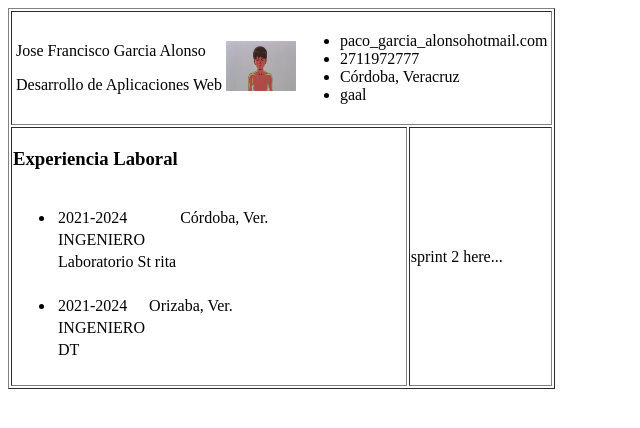
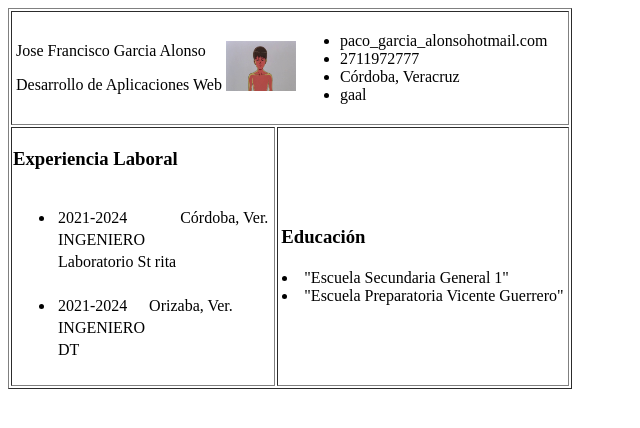
Before and after one commit to gaal-7/tddtest, an Angular app: page / in a window 1280 px wide. Shown: the top 428 px of the page, without its empty margins (0-640 px from the left). Built offline with nearby package versions, Linux system fonts and the light colour scheme.

Commit message:
add education branch #3

```diff
--- a/src/app/app.component.html
+++ b/src/app/app.component.html
@@ -9,8 +9,8 @@
             <app-work-experience></app-work-experience>
         </td>
 
-        <td>
-            sprint 2 here...
-        </td>
+            <td>
+                <app-education></app-education>
+            </td>
     </tr>
 </table>
--- a/src/app/app.module.ts
+++ b/src/app/app.module.ts
@@ -4,12 +4,14 @@ import { BrowserModule } from '@angular/platform-browser';
 import { AppComponent } from './app.component';
 import { HeaderComponent } from './header/header.component';
 import { WorkExperienceComponent } from './work-experience/work-experience.component';
+import { EducationComponent } from './education/education.component';
 
 @NgModule({
   declarations: [
     AppComponent,
     HeaderComponent,
-    WorkExperienceComponent
+    WorkExperienceComponent,
+    EducationComponent
   ],
   imports: [
     BrowserModule
--- /dev/null
+++ b/src/app/education/education.component.html
@@ -0,0 +1,11 @@
+<table>
+    <h3>Educación</h3>
+    <tr>
+<td>
+    <li>"Escuela Secundaria General 1"</li>
+    <li>"Escuela Preparatoria Vicente Guerrero"</li>
+</td>
+
+
+    </tr>
+</table>
```
Also changed, not shown: src/app/education/education.component.ts (added, +10 -0 lines), src/app/education/education.component.css (added), 1 other file (tests, documents, lock files or other folders).
